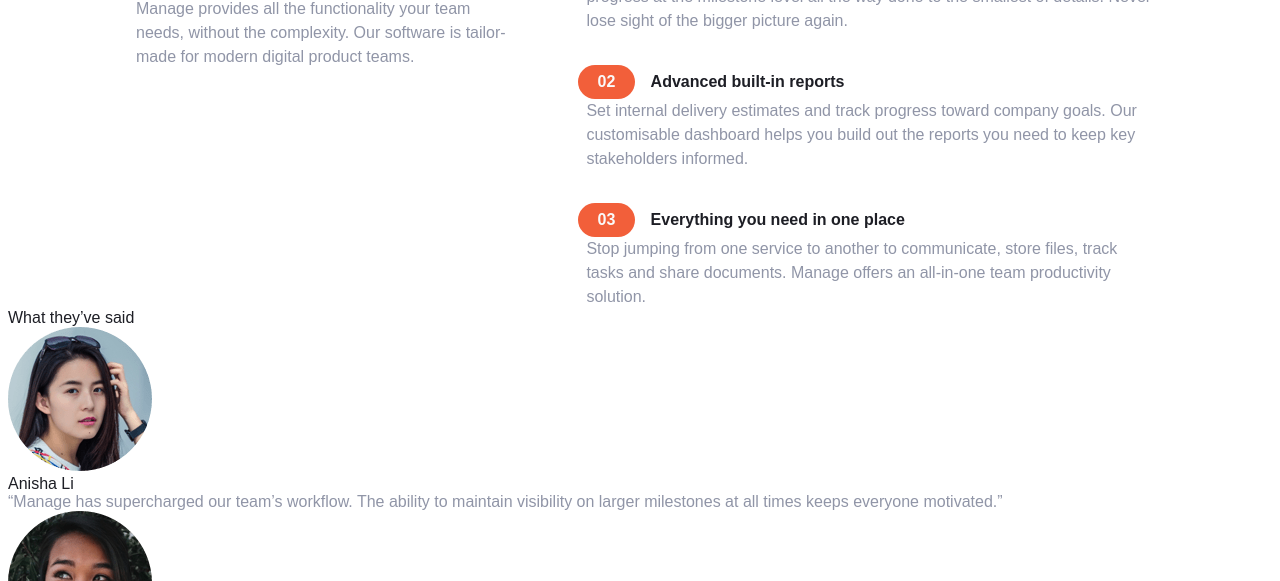
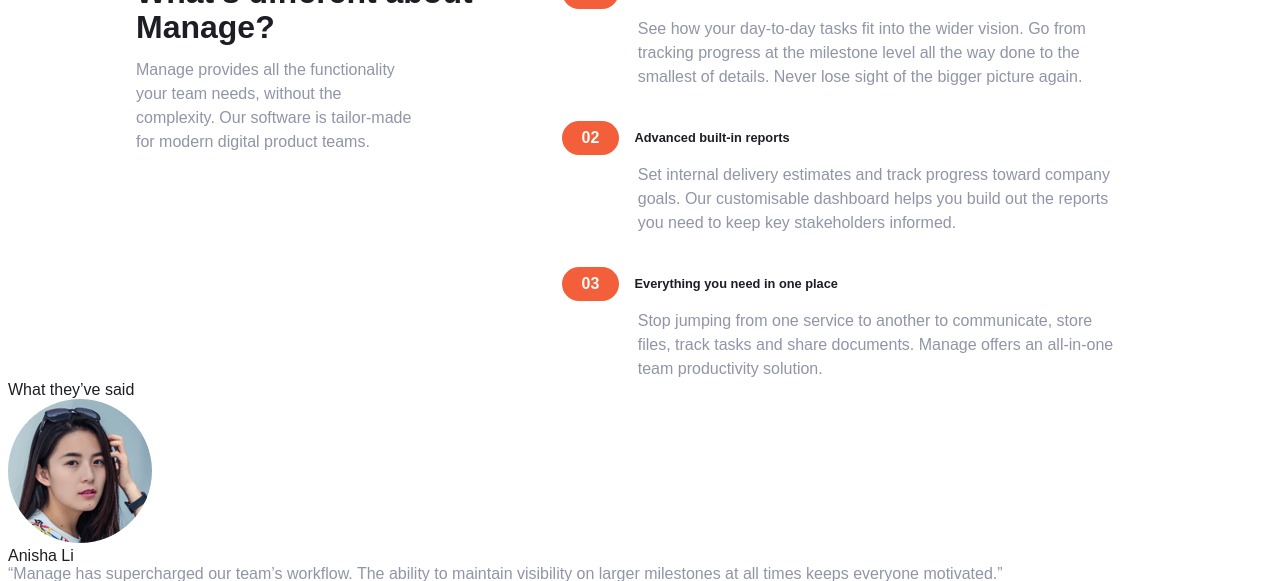
Before and after one commit to nicm42/Manage-Landing-Page, a plain HTML site: page index.html in a window 1280 px wide. Shown: the part 751-1332 px from the top of the page. Drawn offline with Linux system fonts and the light colour scheme; a web font is replaced by a local one.

Commit message:
Finished the different section

```diff
--- a/index.html
+++ b/index.html
@@ -55,28 +55,28 @@
 
     <div class="different__bullets">
       <div class="different__bullet">
-        <div class="different__subheader">
+        <!--<div class="different__subheader">-->
           <div class="different__number">01</div>
           <div class="different__numheader">Track company-wide progress</div>
-        </div>
+        <!--</div>-->
         <div class="different__text">See how your day-to-day tasks fit into the wider vision. Go from
         tracking progress at the milestone level all the way done to the smallest of details. Never lose sight of the bigger picture again.</div>
       </div>
 
       <div class="different__bullet">
-        <div class="different__subheader">
+        <!--<div class="different__subheader">-->
           <div class="different__number">02</div>
           <div class="different__numheader">Advanced built-in reports</div>
-        </div>
+        <!--</div>-->
         <div class="different__text">Set internal delivery estimates and track progress toward company
       goals. Our customisable dashboard helps you build out the reports you need to keep key stakeholders informed.</div>
     </div>
 
       <div class="different__bullet">
-        <div class="different__subheader">
+        <!--<div class="different__subheader">-->
           <div class="different__number">03</div>
           <div class="different__numheader">Everything you need in one place</div>
-        </div>
+        <!--</div>-->
         <div class="different__text">Stop jumping from one service to another to communicate, store files, track tasks and share documents. Manage offers an all-in-one team productivity solution.</div>
       </div>
     </div>
--- a/styles.scss
+++ b/styles.scss
@@ -102,6 +102,7 @@
 /**********************Different**********************/
 .different{
 	text-align: center;
+	padding-top: 3rem;
 	display: flex;
 	flex-direction: column;
 	@media screen and (min-width: $mobile+1){
@@ -110,42 +111,59 @@
 	}
 }
 .different__message{
-	padding: 0.7rem 4rem 1.5rem 0rem;
+	padding: 0.7rem 1rem 1rem 1rem;
 	@media screen and (min-width: $mobile+1){
 		width: 70%;
 		text-align: left;
-		padding-left: 8rem;
+		padding: 2rem 4rem 1.5rem 8rem;
 	}
 }
 .different__header{
 	color: $very-dark-blue;
 	font-weight: bold;
 	font-size: 1.5rem;
-	padding: 0 0.5rem 0.7rem 0rem;
+	padding-bottom: 0.8rem;
 	@media screen and (min-width: $mobile+1){
 		font-size: 2rem;
-		line-height: 2.5rem;
+		line-height: 2.2rem;
 		text-align: left;
 	}
 }
 .different__text{
 	color: $dark-greyish-blue;
+	font-size: 0.7rem;
 	line-height: 1.5rem;
+	@media screen and (min-width: $mobile+1){
+		font-size: $body-font-size;
+		line-height: 1.5rem;
+		padding-right: 5rem;
+	}
 }
 .different__bullets{
+	font-size: 0.7rem;
 	@media screen and (min-width: $mobile+1){
 		text-align: left;
+		font-size: $body-font-size;
 		padding-right: 7rem;
 	}
 }
 .different__bullet{
 	padding-top: 2rem;
+	text-align: left;
+	display: grid;
+	grid-template-areas: "number numheader"
+						 "bullet-text bullet-text";
+	grid-template-columns: auto 1fr;
+	align-items: center;
+	@media screen and (min-width: $mobile+1){
+		grid-template-areas: "number numheader"
+							 ". bullet-text";
+	}
 }
 .different__subheader{
 	display: grid;
 	grid-template-areas: "number numheader";
 	grid-template-columns: auto 1fr;
-	align-items: center;
 	text-align: left;
 	grid-area: subheader;
 	@media screen and (max-width: $mobile){
@@ -161,20 +179,28 @@
 	padding: 0.5rem 1.2rem 0.5rem 1.2rem;
 	border-radius: $button-radius;
 	grid-area: number;
+	z-index: 1;
 }
 .different__numheader{
 	color: $very-dark-blue;
+	font-size: 0.8rem;
 	font-weight: bold;
-	width: 100%;
+	padding-top: 0.5rem;
+	padding-bottom: 0.5rem;
 	grid-area: numheader;
-	padding-left: 1rem;
+	padding-left: 2rem;
+	margin-left: -1rem;
+	@media screen and (max-width: $mobile){
+		background-color: $very-pale-red;
+	}
 }
 .different__bullet .different__text{
 	text-align: left;
-	padding-left: 0.5rem;
-	padding-right: 0.5rem;
+	padding: 0.5rem 0.5rem 0 0.5rem;
+	grid-area: bullet-text;
 	@media screen and (min-width: $mobile+1){
-		//width: 80%;
+		padding-left: 1.2rem;
+		padding-right: 2.5rem;
 	}
 }
 
```
Also changed, not shown: styles.css, 1 other file.
